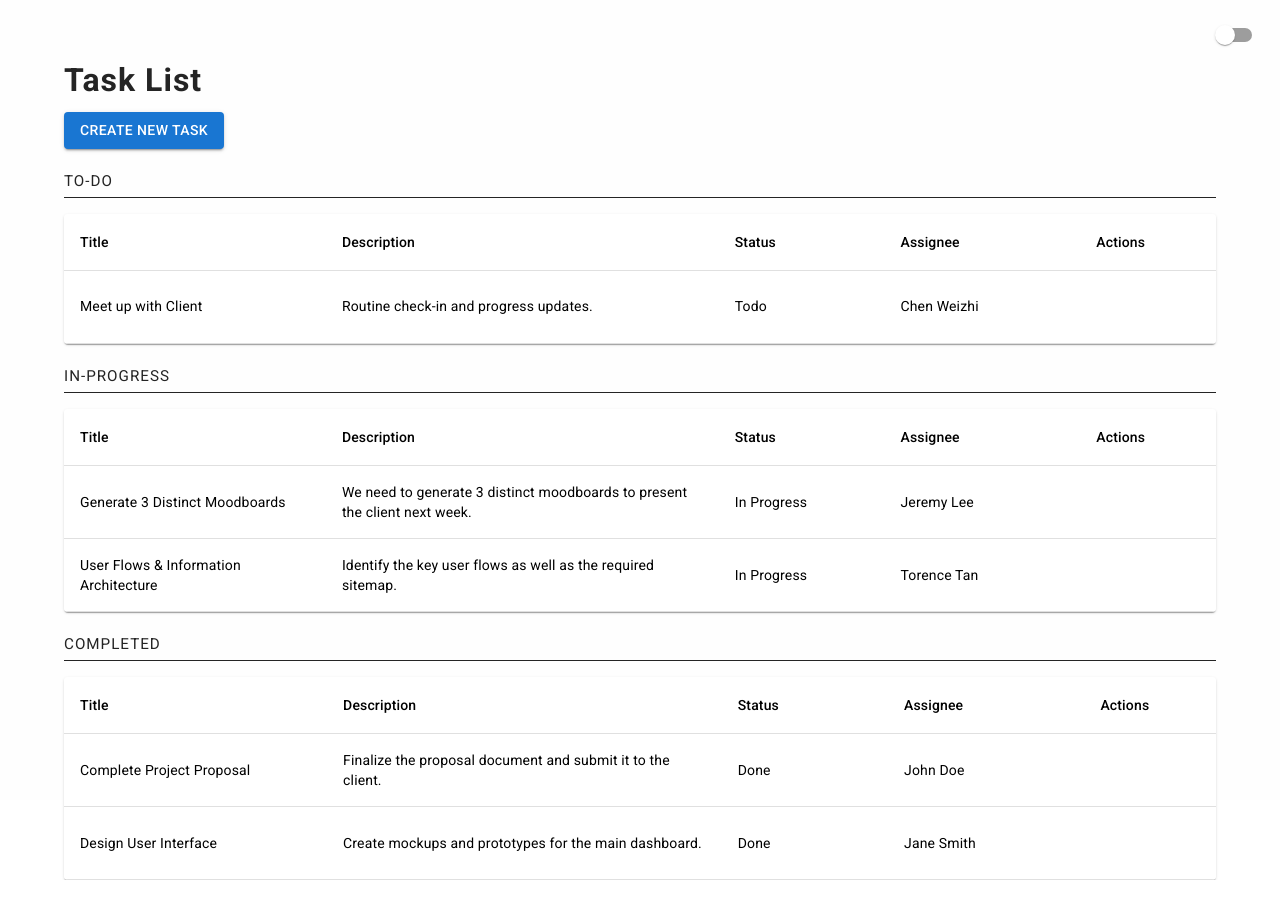
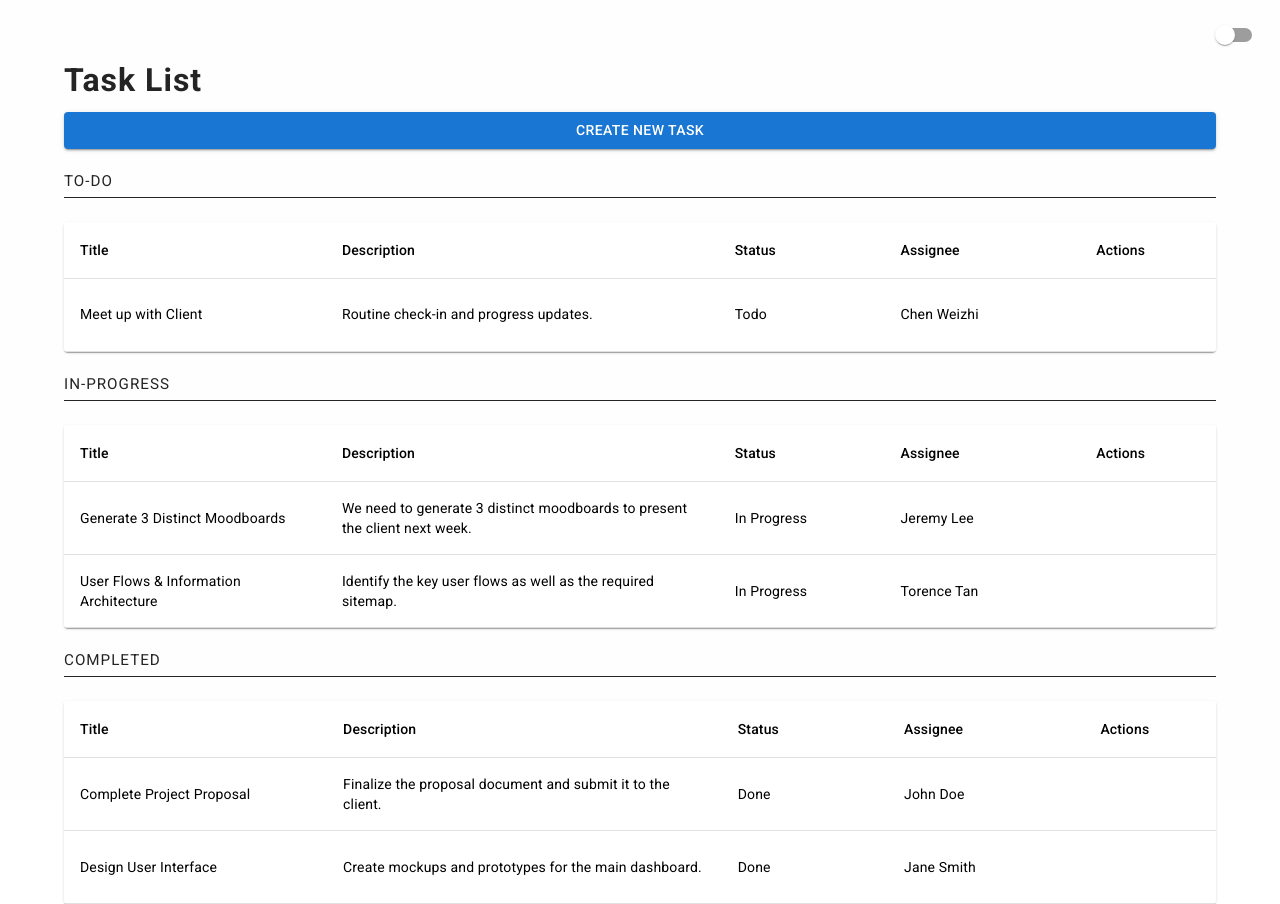
Before and after one commit to d2d-weizhi/project-flow, a React (Vite) app: page / in a window 1280 px wide. Before the commit the page ends 880 px from the top, so only its background shows below. Built offline with nearby package versions, Linux system fonts and the light colour scheme; some icons are missing.

Commit message:
Updated the layout to a flex column. Doing a quick test.

```diff
--- a/src/components/TaskList/TaskList.tsx
+++ b/src/components/TaskList/TaskList.tsx
@@ -18,6 +18,7 @@ import {
   TableContainer,
   TableHead,
   TableRow,
+	TextField,
   Paper,
   Button,
   IconButton,
@@ -107,7 +108,7 @@ export default function TaskList({theme}: {theme: string}) {
   };
 
   return (
-    <div>
+    <div className="flex flex-col w-full h-max">
       <h2>Task List</h2>
 
       <Button variant="contained" onClick={handleCreateTaskOpen}>
```
